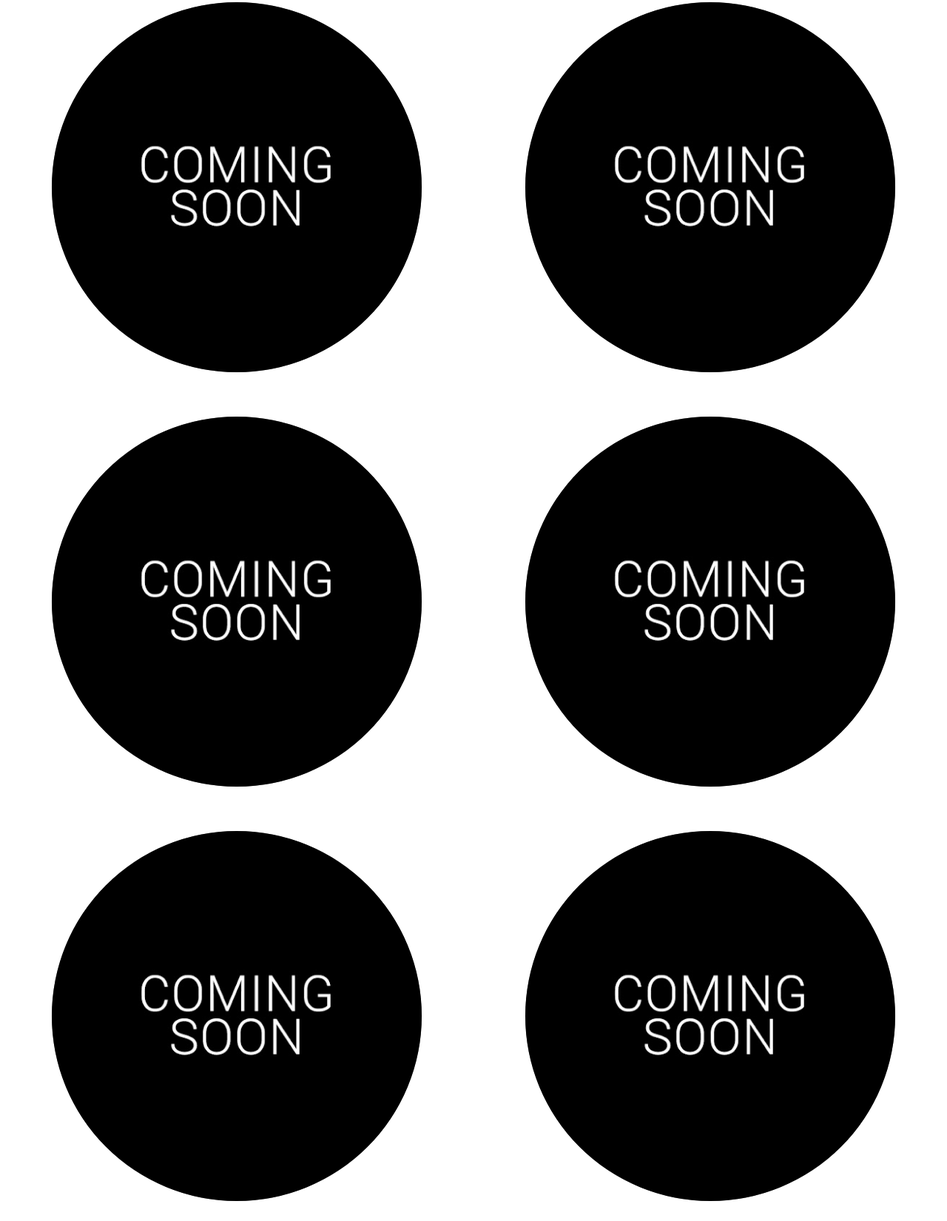
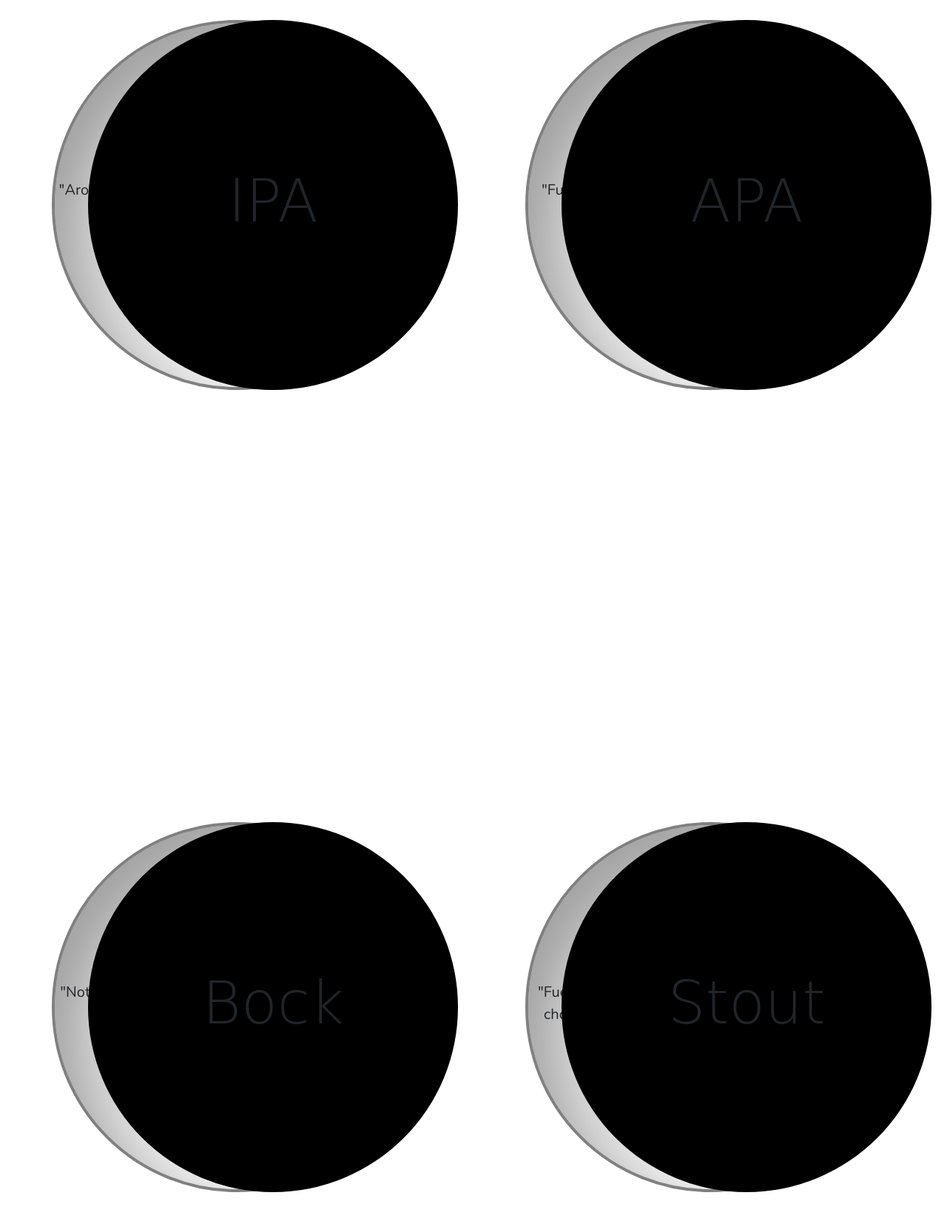
Before and after one commit to niconielsen24/proyecto-nielsen, a website: page pages/productos.html in a window 1280 px wide. Shown: the part 585-2235 px from the top of the page at 74% size. Drawn offline with nearby package versions, Linux system fonts and the light colour scheme; a web font is replaced by a local one.

Commit message:
productos

```diff
--- a/pages/productos.html
+++ b/pages/productos.html
@@ -60,30 +60,76 @@
     <main>
       <div class="container-fluid">
         <div class="row justify-content-around">
-          <div>
-            <p class="productos__producto">cerveza<img class="productos__imgProductos" src="../Assets/unnamed.jpg" alt="producto"></p>
+          <div class="productos__contenedor col-lg-5 col-sm-12">
+            <h4 class="productos__nombre">IPA</h4>
+            <div class="productos__producto row align-items-center">
+              <p>"Aroma a lúpulo con notas de limón y sabor cítrico, de color cobrizo." IBU: 55
+            </div>
+            <div class="productos__imgProductos row align-items-center justify-content-center">
+              <p class="productos__fuente">IPA</p>
+            </div>
           </div>
-          <div>
-            <p class="productos__producto">cerveza<img class="productos__imgProductos" src="../Assets/unnamed.jpg" alt="producto"></p>
+          <div class="productos__contenedor col-lg-5 col-sm-12">
+            <h4 class="productos__nombre">APA</h4>
+            <div class="productos__producto row align-items-center">
+              <p>"Fuerte aroma citrico y lupulado, sabor suave, color dorado." IBU: 20
+            </div>
+            <div class="productos__imgProductos row align-items-center justify-content-center">
+              <p class="productos__fuente">APA</p>
+            </div>
           </div>
-          <div>
-            <p class="productos__producto">cerveza<img class="productos__imgProductos" src="../Assets/unnamed.jpg" alt="producto"></p>
+          <div class="productos__contenedor col-lg-5 col-sm-12">
+            <h4 class="productos__nombre">Bock</h4>
+            <div class="productos__producto row align-items-center">
+              <p>"Notas de cafe y chocolate en aroma y sabor, de color negro." IBU: 12
+            </div>
+            <div class="productos__imgProductos row align-items-center justify-content-center">
+              <p class="productos__fuente">Bock</p>
+            </div>
           </div>
-          <div>
-            <p class="productos__producto">cerveza<img class="productos__imgProductos" src="../Assets/unnamed.jpg" alt="producto"></p>
+          <div class="productos__contenedor col-lg-5 col-sm-12">
+            <h4 class="productos__nombre">Stout</h4>
+            <div class="productos__producto row align-items-center">
+              <p>"Fuertes notas de cafe en aroma con un leve sabor a chocolate, de cuerpo denso y color negro." IBU: 15
+            </div>
+            <div class="productos__imgProductos row align-items-center justify-content-center">
+              <p class="productos__fuente">Stout</p>
+            </div>
           </div>
-          <div>
-            <p class="productos__producto">cerveza<img class="productos__imgProductos" src="../Assets/unnamed.jpg" alt="producto"></p>
+          <div class="productos__contenedor col-lg-5 col-sm-12">
+            <h4 class="productos__nombre">Amber Lager</h4>
+            <div class="productos__producto row align-items-center">
+              <p>"Suave dulzor y presencia de sabor a malta, de color ambar" IBU:20
+            </div>
+              <div class="productos__imgProductos row align-items-center justify-content-center">
+              <p class="productos__fuente">Amber Lager</p>
+            </div>
           </div>
-          <div>
-            <p class="productos__producto">cerveza<img class="productos__imgProductos" src="../Assets/unnamed.jpg" alt="producto"></p>
+          <div class="productos__contenedor col-lg-5 col-sm-12">
+            <h4 class="productos__nombre">Pilsener</h4>
+            <div class="productos__producto row align-items-center">
+              <p>"Suave sabor a malta pilsener de facil beber y refrescante, de leve color dorado" IBU: 10
+            </div>
+            <div class="productos__imgProductos row align-items-center justify-content-center">
+              <p class="productos__fuente">Pilsener</p>
+            </div>
           </div>
-          <div>
-            <p class="productos__producto">cerveza<img class="productos__imgProductos" src="../Assets/unnamed.jpg" alt="producto"></p>
-          </div>
-          <div>
-            <p class="productos__producto">cerveza<img class="productos__imgProductos" src="../Assets/unnamed.jpg" alt="producto"></p>
-          </div>
+          <div class="productos__contenedor col-lg-5 col-sm-12">
+            <h4 class="productos__nombre">Bohemian Pilsener</h4>
+            <div class="productos__producto row align-items-center">
+              <p>"De similares características a nuestra pilsener con mayor presencia de los sabores a malta y color levemente mas oscuro" IBU:13
+            </div>
+            <div class="productos__imgProductos row align-items-center justify-content-center">
+              <p class="productos__fuente">Bohemian Pilsener</p>
+            </div>
+          <div class="productos__contenedor col-lg-5 col-sm-12">
+            <h4 class="productos__nombre">American lager</h4>
+            <div class="productos__producto row align-items-center">
+              <p>"Cerveza altamente refrescante con un muy leve sabor a malta, de minimo color dorado"
+            </div>
+            <div class="productos__imgProductos row align-items-center justify-content-center">
+              <p class="productos__fuente">American lager</p>
+            </div>
         </div>
       </div>
     </main>
--- a/scss/_productos.scss
+++ b/scss/_productos.scss
@@ -4,22 +4,29 @@
 
 .productos{
 	&__imgProductos{
-		margin: 3rem 1rem;
+		// margin: 3rem 1rem;
 		width: 50rem;
 		height: 50rem;
 		border-radius: 50%;
+		background-color: black;
 		transition: all .5s;
-		z-index: 2;
-		text-align: center;
-		bottom: 6.4rem;
-		right: 1.4rem;
+		z-index: 3;
+		bottom: 53rem;
+		left: 6.6rem;
 		position: relative;
 		&:hover{
 			opacity: 0;
 		}
 	}
+	&__fuente{
+		font:{
+			size:8rem;
+			family: 'UnifrakturMaguntia', cursive;
+		}
+	}
 	&__producto{
-		margin: 3rem 1rem;
+		text-align: center;
+		margin: 3rem auto;
 		width: 50rem;
 		height: 50rem;
 		border-radius: 50%;
@@ -30,4 +37,18 @@
 		z-index: 1;
 		border: solid grey .4rem;
 	}
+	&__nombre{
+		text-align: center;
+		position: relative;
+		z-index: 2;
+		top: 8rem;
+		color: white;
+		background-color: &drCol;
+		border-radius: 1rem;
+	}
+	&contenedor{
+		position: relative;
+		top: 40rem;
+		left: 20rem;
+	}
 }
```
Also changed, not shown: css/styles.css.
